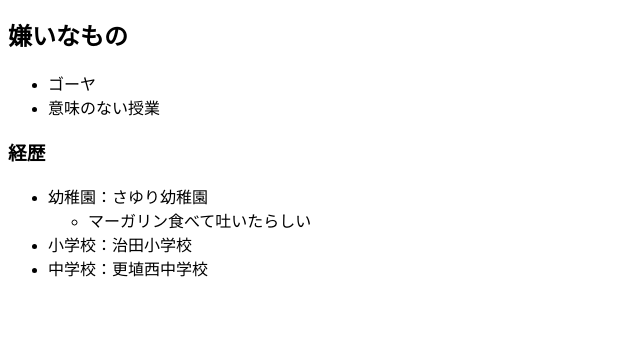
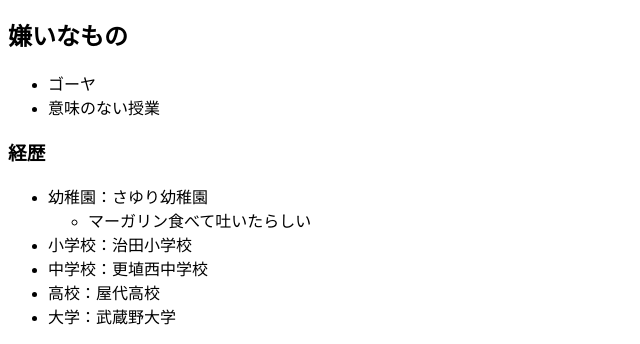
Before and after one commit to UshizawaTakumi/git_practice, a plain HTML site: page index.html in a window 1280 px wide. Shown: the part 464-808 px from the top of the page, without its empty margins (0-640 px from the left). Drawn offline with Linux system fonts and the light colour scheme.

Commit message:
経歴に高校以降を追加する

```diff
--- a/index.html
+++ b/index.html
@@ -43,6 +43,8 @@
             </ul>
             <li>小学校：治田小学校</li>
             <li>中学校：更埴西中学校</li>
+            <li>高校：屋代高校</li>
+            <li>大学：武蔵野大学</li>
         </ul>
 
     </body>
```
